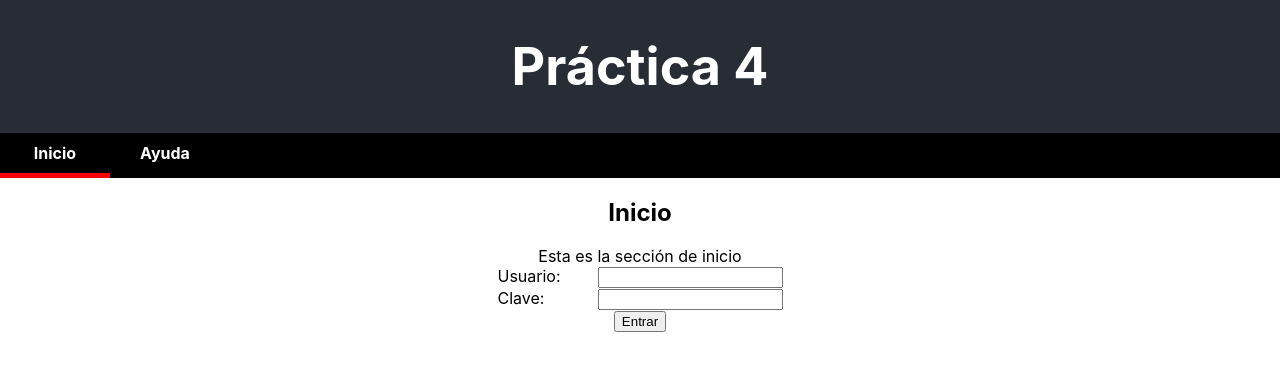
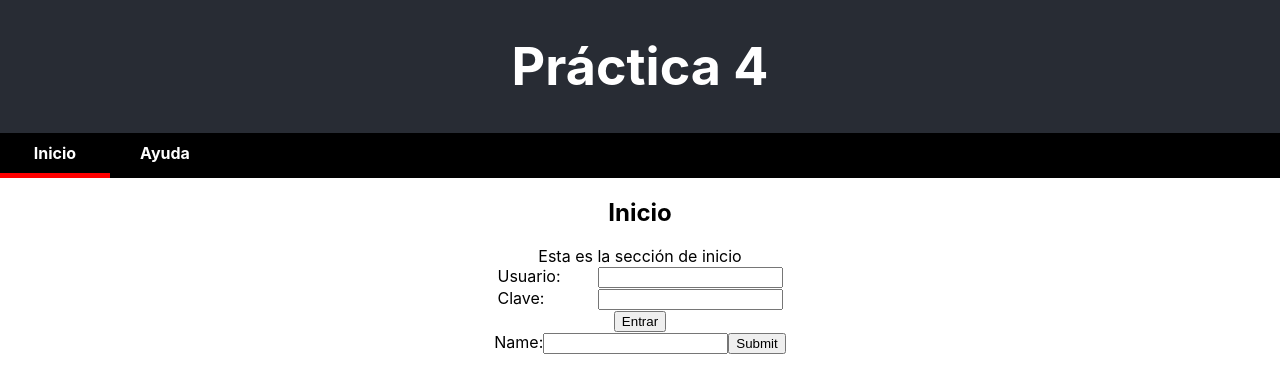
Before and after one commit to jccuevas/SSAATT_Ejemplo_REACT, a React (Create React App) app: page / in a window 1280 px wide. Shown: the top 392 px of the page. Built offline with nearby package versions, Linux system fonts and the light colour scheme.

Commit message:
Login actualizado a componentes controlados

```diff
--- a/src/App.js
+++ b/src/App.js
@@ -4,7 +4,6 @@ import Title from './Title.js';
 import Navigator from './Navigator.js'
 import Main from './Main';
 import Error from './Error'
-import Dialog from './Dialog'
 import URL_REMOTE from './network';
 
 class App extends Component {
@@ -49,7 +48,7 @@ class App extends Component {
           console.log("Autenticado");
           this.setState({
             active: 2,
-            logging:null,
+            logging: null,
             logged: true,
             error: false
           });
@@ -58,7 +57,7 @@ class App extends Component {
           //Petición errónea
           console.log("Error");
           this.setState({
-            logging:null,
+            logging: null,
             error: true,
             message: "Error de autenticación"
           });
@@ -66,7 +65,7 @@ class App extends Component {
       }).catch((error) => {
         console.log("Error");
         this.setState({
-          logging:null,
+          logging: null,
           error: true,
           message: "Error de conexión"
         });
@@ -95,11 +94,10 @@ class App extends Component {
 
   render() {
     const component_error = <Error message={this.state.message} show={true} />;
-    const component_logging =<Error message={this.state.logging} show={true} />;
+    const component_logging = <Error message={this.state.logging} show={true} />;
 
     return (
       <div className="App">
-
         <header className="App-header">
           <Title title="Práctica 4" />
         </header>
@@ -107,7 +105,17 @@ class App extends Component {
         {this.state.error ? component_error : ""}
         {this.state.logging ? component_logging : ""}
         <Main active={this.state.active} login={this.login} />
-      </div>);
+        <form method="get" action="http://labtelema.ujaen.es/form.php">
+          <label>
+            Name:
+    <input type="text" name="name" />
+          </label>
+          <input type="submit" value="Submit" />
+        </form>
+
+      </div>
+
+    );
   }
 }
 
--- a/src/Login.js
+++ b/src/Login.js
@@ -2,6 +2,24 @@ import React, { Component } from 'react'
 
 
 class Login extends Component {
+    constructor(props) {
+        super(props);
+
+        this.state = {
+            user:"",
+            password:""
+        }
+
+        this.handleChange=this.handleChange.bind(this);
+    }
+
+    handleChange(event) {
+        const name = event.target.name;
+        const value = event.target.value;
+        console.log("<LOGIN> "+name+" "+value);
+        this.setState({ [name]: value });
+
+    }
 
     render() {
         return (
@@ -11,14 +29,18 @@ class Login extends Component {
                         id="input_user"
                         type="text"
                         name="user"
-                    /><br/>
+                        value={this.state.name}
+                        onChange={this.handleChange}
+                    /><br />
                     <label htmlFor="input_pass">Clave:</label><input
                         id="input_pass"
                         type="password"
                         name="password"
+                        value={this.state.password}
+                        onChange={this.handleChange}
                     />
                 </form>
-                <button onClick={() => this.props.login(document.forms.login.user.value,document.forms.login.password.value)}>Entrar</button>
+                <button onClick={() => this.props.login(document.forms.login.user.value, document.forms.login.password.value)}>Entrar</button>
             </div>
         );
     }
```
